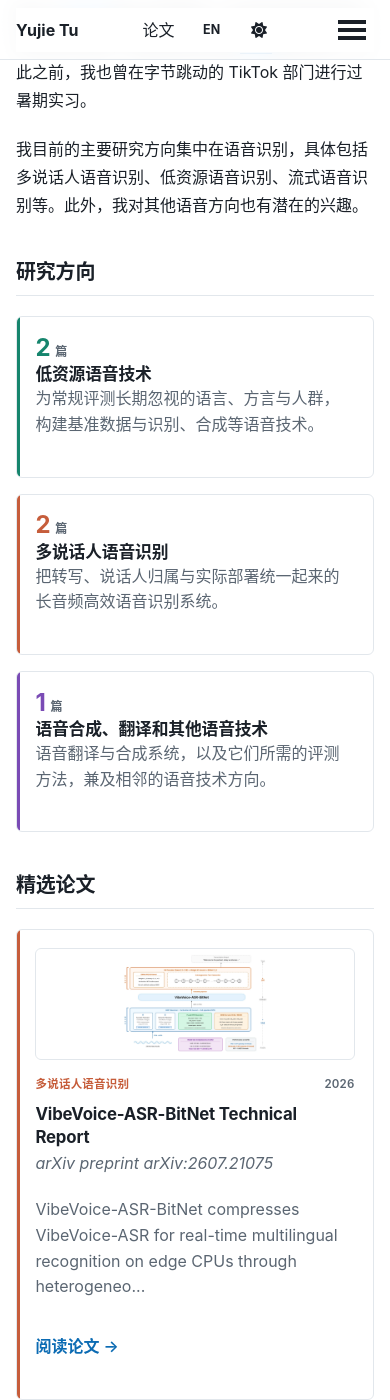
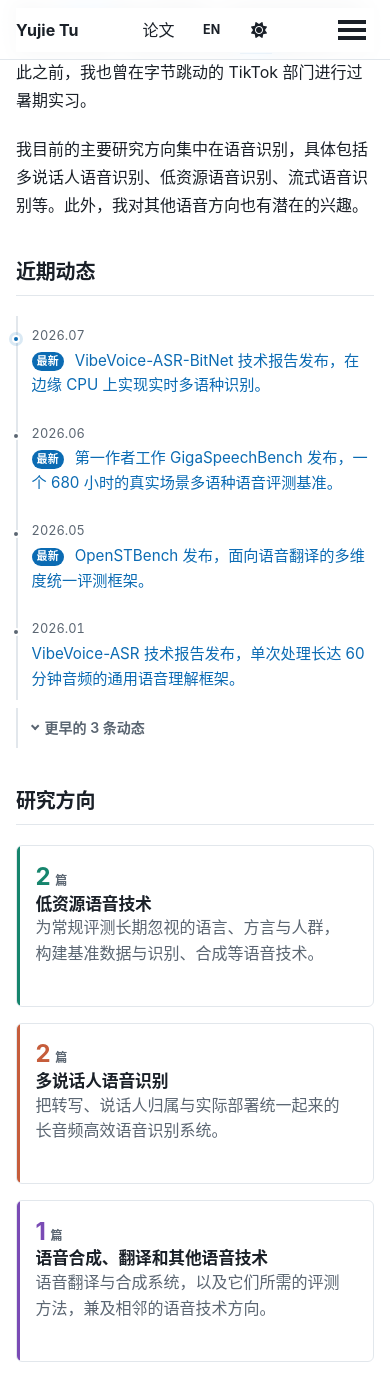
Before and after one commit to AlexTYJ/AlexTYJ.github.io, a Jekyll site: the page built from _pages/about.md, in a window 390 px wide and 1400 px high, scrolled down 508 px. Built offline with Jekyll 4.4.1, drawn with Linux system fonts in a browser that asks for light colours; a style sheet for code colours, icons or effects is not loaded.

Commit message:
Add news feed, figure lightbox, copy-citation and back-to-top
Four small additions, all of which degrade to nothing without JavaScript:

- A news feed on the homepage, driven by _data/news.yml. Four entries are
  always visible and the rest fold away behind a <details>, so the list stays
  short without needing a script to expand it. Entries from the last 90 days
  get a NEW badge, computed from site.time at build.
- Publication figures on the paper pages open in a <dialog> lightbox. The
  card and list variants are links to the paper and keep that behaviour.
- A copy-citation button next to each citation. The text rides in a data
  attribute so what lands on the clipboard is the plain citation without the
  markup. Rendered hidden and revealed only where the clipboard API exists.
- A back-to-top button, appearing after 600px of scroll.

```diff
--- /dev/null
+++ b/_data/news.yml
@@ -0,0 +1,38 @@
+# Homepage "news" feed, newest first. Rendered by _includes/widgets/news.html.
+#
+# Each entry needs a `date` (used for ordering and for the NEW badge) plus `zh`
+# and `en` text. `url` is optional; when present the whole line becomes a link.
+# Keep the text to one line — this is a feed, not a blog.
+
+- date: 2026-07-23
+  zh: "VibeVoice-ASR-BitNet 技术报告发布，在边缘 CPU 上实现实时多语种识别。"
+  en: "VibeVoice-ASR-BitNet technical report is out — real-time multilingual recognition on edge CPUs."
+  url: /publication/2026-07-23-vibevoice-asr-bitnet
+
+- date: 2026-06-27
+  zh: "第一作者工作 GigaSpeechBench 发布，一个 680 小时的真实场景多语种语音评测基准。"
+  en: "GigaSpeechBench is out — my first-author work, a 680-hour real-world multilingual speech benchmark."
+  url: /publication/2026-06-27-gigaspeechbench
+
+- date: 2026-05-29
+  zh: "OpenSTBench 发布，面向语音翻译的多维度统一评测框架。"
+  en: "OpenSTBench is out — a unified multidimensional evaluation framework for speech translation."
+  url: /publication/2026-05-29-openstbench
+
+- date: 2026-01-26
+  zh: "VibeVoice-ASR 技术报告发布，单次处理长达 60 分钟音频的通用语音理解框架。"
+  en: "VibeVoice-ASR technical report is out — single-pass speech understanding for up to 60 minutes of audio."
+  url: /publication/2026-01-26-vibevoice-asr
+
+- date: 2026-01-20
+  zh: "Habibi 发布，首个开源的统一多方言阿拉伯语语音合成框架。"
+  en: "Habibi is out — the first open-source unified-dialectal Arabic speech synthesis framework."
+  url: /publication/2026-01-20-habibi-tts
+
+- date: 2025-10-01
+  zh: "加入微软亚洲研究院（MSRA）通用人工智能研究组实习。"
+  en: "Started an internship with the General Artificial Intelligence group at Microsoft Research Asia."
+
+- date: 2025-06-01
+  zh: "在字节跳动 TikTok 部门进行暑期实习。"
+  en: "Summer internship on TikTok at ByteDance."
--- a/_includes/archive-single.html
+++ b/_includes/archive-single.html
@@ -90,5 +90,7 @@
       <p><a href="{{ post.bibtexurl }}">{% include t.html key="download_bibtex_label" %}</a></p>
     {% endif %}
 
+    {% if post.citation %}{% include copy-citation.html citation=post.citation %}{% endif %}
+
   </article>
 </div>
--- /dev/null
+++ b/_includes/back-to-top.html
@@ -0,0 +1,8 @@
+{% comment %}
+  Scroll-to-top button. Starts invisible and is only revealed by
+  assets/js/site-extras.js once the page is scrolled, so with JavaScript off it
+  simply never appears.
+{% endcomment %}
+<button class="back-to-top" type="button" aria-label="Back to top" title="Back to top">
+  <i class="fa-solid fa-arrow-up" aria-hidden="true"></i>
+</button>
--- a/_includes/scripts.html
+++ b/_includes/scripts.html
@@ -1,4 +1,5 @@
 <script type="module" src="{{ base_path }}/assets/js/main.min.js"></script>
+<script src="{{ base_path }}/assets/js/site-extras.js" defer></script>
 
 <script>
   /* The greedy nav measures its links once on load to decide what to fold into
--- /dev/null
+++ b/_includes/widgets/news-item.html
@@ -0,0 +1,27 @@
+{% comment %}
+  One row of the news feed. Split out of news.html so the visible entries and
+  the ones inside <details> stay in sync.
+
+    include.item           entry from _data/news.yml
+    include.now_epoch      build time as a unix timestamp
+    include.recent_window  seconds within which an entry counts as new
+{% endcomment %}
+{% include base_path %}
+{% assign item = include.item %}
+{% assign item_epoch = item.date | date: "%s" | plus: 0 %}
+{% assign age = include.now_epoch | minus: item_epoch %}
+<li class="news-item">
+  <time class="news-item__date" datetime="{{ item.date | date: '%Y-%m-%d' }}">
+    <span class="i18n-zh">{{ item.date | date: "%Y.%m" }}</span><span class="i18n-en">{{ item.date | date: "%b %Y" }}</span>
+  </time>
+  <div class="news-item__body">
+    {% if age < include.recent_window %}
+      <span class="news-item__badge"><span class="i18n-zh">最新</span><span class="i18n-en">New</span></span>
+    {% endif %}
+    {% if item.url %}
+      <a href="{% if item.url contains '://' %}{{ item.url }}{% else %}{{ base_path }}{{ item.url }}{% endif %}"><span class="i18n-zh">{{ item.zh }}</span><span class="i18n-en">{{ item.en }}</span></a>
+    {% else %}
+      <span class="i18n-zh">{{ item.zh }}</span><span class="i18n-en">{{ item.en }}</span>
+    {% endif %}
+  </div>
+</li>
--- /dev/null
+++ b/_includes/widgets/news.html
@@ -0,0 +1,37 @@
+{% include base_path %}
+{% comment %}
+  News feed from _data/news.yml, newest first.
+
+  The first few entries are always visible; the rest go inside a <details> so
+  the list stays short without needing JavaScript to expand it. `site.time` is
+  the build time, which is when GitHub Pages last rebuilt — close enough to
+  "now" for deciding which entries are recent enough to flag.
+{% endcomment %}
+{% assign news = site.data.news | sort: "date" | reverse %}
+{% assign visible_count = 4 %}
+{% assign now_epoch = site.time | date: "%s" | plus: 0 %}
+{% assign recent_window = 7776000 %}{% comment %} 90 days {% endcomment %}
+
+{% if news.size > 0 %}
+<div class="news-feed">
+  <ol class="news-list">
+    {% for item in news limit: visible_count %}
+      {% include widgets/news-item.html item=item now_epoch=now_epoch recent_window=recent_window %}
+    {% endfor %}
+  </ol>
+
+  {% if news.size > visible_count %}
+    {% assign rest = news.size | minus: visible_count %}
+    <details class="news-more">
+      <summary>
+        <span class="i18n-zh">更早的 {{ rest }} 条动态</span><span class="i18n-en">{{ rest }} earlier update{% if rest != 1 %}s{% endif %}</span>
+      </summary>
+      <ol class="news-list news-list--rest" start="{{ visible_count | plus: 1 }}">
+        {% for item in news offset: visible_count %}
+          {% include widgets/news-item.html item=item now_epoch=now_epoch recent_window=recent_window %}
+        {% endfor %}
+      </ol>
+    </details>
+  {% endif %}
+</div>
+{% endif %}
--- a/_layouts/default.html
+++ b/_layouts/default.html
@@ -25,6 +25,8 @@ layout: compress
       </footer>
     </div>
 
+    {% include back-to-top.html %}
+
     {% include scripts.html %}
 
   </body>
--- a/_layouts/single.html
+++ b/_layouts/single.html
@@ -82,6 +82,8 @@ layout: default
           <p style="font-size: smaller"><a href="{{ page.bibtexurl }}">{% include t.html key="download_bibtex_label" %}</a></p>
         {% endif %}
 
+        {% if page.citation %}{% include copy-citation.html citation=page.citation %}{% endif %}
+
         {% if page.link %}<div><a href="{{ page.link }}" class="btn">{% include t.html key="ext_link_label" %}</a></div>{% endif %}
       </section>
 
--- a/_pages/about.md
+++ b/_pages/about.md
@@ -27,6 +27,10 @@ I have been fortunate to work in several outstanding research groups. Since Marc
 My research centres on speech recognition — multi-speaker ASR, low-resource ASR, and streaming ASR in particular. I am also drawn to the wider speech field.
 
 </div>
+
+## <span class="i18n-zh">近期动态</span><span class="i18n-en">News</span>
+
+{% include widgets/news.html %}
 
 ## <span class="i18n-zh">研究方向</span><span class="i18n-en">Research areas</span>
 
--- /dev/null
+++ b/_sass/layout/_interactive.scss
@@ -0,0 +1,199 @@
+/* ==========================================================================
+   INTERACTIVE BITS
+
+   Styles for the three progressive enhancements in assets/js/site-extras.js:
+   the figure lightbox, the copy-citation button, and the back-to-top button.
+   All three start out invisible or inert and are switched on by that script,
+   so nothing here shows up when JavaScript is unavailable.
+   ========================================================================== */
+
+/* --------------------------------------------------------------------------
+   Figure lightbox
+   -------------------------------------------------------------------------- */
+
+.pub-figure--zoomable {
+  cursor: zoom-in;
+}
+
+.figure-lightbox {
+  max-width: 94vw;
+  max-height: 94vh;
+  padding: 0;
+  border: 0;
+  border-radius: $border-radius;
+  /* Matches .pub-figure: academic figures are drawn on white. */
+  background: #fff;
+  box-shadow: 0 12px 40px rgba(0, 0, 0, 0.35);
+  overflow: visible;
+
+  &::backdrop {
+    background: rgba(0, 0, 0, 0.72);
+  }
+}
+
+.figure-lightbox__img {
+  display: block;
+  max-width: 94vw;
+  /* Room for the close button and the dialog padding. */
+  max-height: 88vh;
+  margin: 0;
+  padding: 0.75rem;
+  border-radius: 0;
+  box-shadow: none;
+  object-fit: contain;
+}
+
+.figure-lightbox__close {
+  position: absolute;
+  top: -0.9rem;
+  right: -0.9rem;
+  width: 2rem;
+  height: 2rem;
+  padding: 0;
+  border: 0;
+  border-radius: 50%;
+  background: var(--global-text-color);
+  color: var(--global-bg-color);
+  font-size: 1.2rem;
+  line-height: 1;
+  cursor: pointer;
+
+  &:hover {
+    background: var(--global-link-color);
+    color: #fff;
+  }
+}
+
+/* --------------------------------------------------------------------------
+   Copy citation
+   -------------------------------------------------------------------------- */
+
+.copy-cite {
+  display: inline-flex;
+  align-items: center;
+  gap: 0.35rem;
+
+  /* `display` above outranks the user-agent rule for [hidden], so the hidden
+     state has to be restated here or the button shows up without JavaScript. */
+  &[hidden] {
+    display: none;
+  }
+  margin: -0.4rem 0 1.1rem;
+  padding: 0.25rem 0.65rem;
+  border: 1px solid var(--global-border-color);
+  border-radius: 999px;
+  background: transparent;
+  color: var(--global-text-color-light);
+  font-family: $sans-serif;
+  font-size: 0.72rem;
+  line-height: 1.6;
+  cursor: pointer;
+  transition: color 0.15s ease-in-out, border-color 0.15s ease-in-out;
+
+  &:hover {
+    border-color: var(--global-link-color);
+    color: var(--global-link-color);
+  }
+
+  /* The "done" pair is swapped in for the "idle" pair on success. */
+  .copy-cite__icon--done,
+  .copy-cite__label--done {
+    display: none;
+  }
+
+  &.copy-cite--done {
+    border-color: var(--global-link-color);
+    color: var(--global-link-color);
+
+    .copy-cite__icon--idle,
+    .copy-cite__label--idle {
+      display: none;
+    }
+
+    .copy-cite__icon--done,
+    .copy-cite__label--done {
+      display: inline-block;
+    }
+  }
+
+  /* A rejected clipboard write is rare enough not to warrant its own wording;
+     the shake is only there so the click does not look ignored. */
+  &.copy-cite--failed {
+    animation: copy-cite-shake 0.3s ease-in-out;
+  }
+}
+
+@keyframes copy-cite-shake {
+  0%,
+  100% {
+    transform: translateX(0);
+  }
+  25% {
+    transform: translateX(-3px);
+  }
+  75% {
+    transform: translateX(3px);
+  }
+}
+
+/* --------------------------------------------------------------------------
+   Back to top
+   -------------------------------------------------------------------------- */
+
+.back-to-top {
+  position: fixed;
+  right: 1.25rem;
+  bottom: 1.25rem;
+  z-index: 20;
+  display: flex;
+  align-items: center;
+  justify-content: center;
+  width: 2.6rem;
+  height: 2.6rem;
+  padding: 0;
+  border: 1px solid var(--global-border-color);
+  border-radius: 50%;
+  background: var(--global-bg-color);
+  color: var(--global-text-color-light);
+  font-size: 0.9rem;
+  cursor: pointer;
+  box-shadow: 0 2px 10px rgba(0, 0, 0, 0.14);
+
+  /* Hidden until the script says otherwise, and hidden for good without it. */
+  opacity: 0;
+  visibility: hidden;
+  transform: translateY(0.5rem);
+  transition: opacity 0.2s ease-in-out, transform 0.2s ease-in-out,
+    visibility 0.2s ease-in-out, color 0.15s ease-in-out,
+    border-color 0.15s ease-in-out;
+
+  &:hover {
+    border-color: var(--global-link-color);
+    color: var(--global-link-color);
+  }
+}
+
+.back-to-top--visible {
+  opacity: 1;
+  visibility: visible;
+  transform: translateY(0);
+}
+
+@media (max-width: 640px) {
+  .back-to-top {
+    right: 0.85rem;
+    bottom: 0.85rem;
+    width: 2.3rem;
+    height: 2.3rem;
+  }
+}
+
+@media (prefers-reduced-motion: reduce) {
+  .back-to-top {
+    transition: none;
+  }
+
+  .copy-cite--failed {
+    animation: none;
+  }
+}
--- /dev/null
+++ b/_sass/layout/_news.scss
@@ -0,0 +1,138 @@
+/* ==========================================================================
+   NEWS FEED
+
+   Homepage updates from _data/news.yml. A rail runs down the left with a dot
+   per entry; the date sits in its own column so the text lines up regardless
+   of how wide the dates render (they differ between zh and en).
+   ========================================================================== */
+
+.news-feed {
+  margin: 1.25rem 0 0.5rem;
+}
+
+.news-list {
+  list-style: none;
+  margin: 0;
+  padding: 0 0 0 0.85rem;
+  /* The rail. Sits under the dots, which cover it with the page background. */
+  border-left: 2px solid var(--global-border-color);
+}
+
+.news-item {
+  display: grid;
+  grid-template-columns: 4.5rem minmax(0, 1fr);
+  gap: 0.1rem 0.9rem;
+  position: relative;
+  padding: 0.55rem 0;
+  line-height: 1.6;
+
+  /* Dot on the rail. */
+  &::before {
+    content: "";
+    position: absolute;
+    top: 1.15rem;
+    left: -1.2rem;
+    width: 0.5rem;
+    height: 0.5rem;
+    border: 2px solid var(--global-bg-color);
+    border-radius: 50%;
+    background: var(--global-text-color-light);
+  }
+
+  /* The most recent entry is the one people came back for. Scoped to the
+     visible list: inside the fold, first-child is just an older entry. */
+  .news-list:not(.news-list--rest) > &:first-child::before {
+    background: var(--global-link-color);
+    box-shadow: 0 0 0 3px rgba(11, 107, 179, 0.15);
+  }
+}
+
+.news-item__date {
+  padding-top: 0.05rem;
+  color: var(--global-text-color-light);
+  font-size: 0.85em;
+  font-variant-numeric: tabular-nums;
+  white-space: nowrap;
+}
+
+.news-item__body {
+  font-size: 0.95em;
+
+  a {
+    text-decoration: none;
+
+    &:hover {
+      text-decoration: underline;
+      text-underline-offset: 0.18em;
+    }
+  }
+}
+
+.news-item__badge {
+  display: inline-block;
+  margin-right: 0.4rem;
+  padding: 0.05em 0.45em;
+  border-radius: 999px;
+  background: var(--global-link-color);
+  color: #fff;
+  font-size: 0.72em;
+  font-weight: 700;
+  letter-spacing: 0.03em;
+  text-transform: uppercase;
+  vertical-align: 0.08em;
+}
+
+/* Older entries, folded away behind a <details> so this needs no JavaScript. */
+.news-more {
+  summary {
+    display: inline-flex;
+    align-items: center;
+    gap: 0.4rem;
+    padding: 0.5rem 0 0.5rem 0.85rem;
+    /* Carries the rail across the toggle so it reads as one timeline. */
+    border-left: 2px solid var(--global-border-color);
+    color: var(--global-text-color-light);
+    font-size: 0.88em;
+    font-weight: 600;
+    cursor: pointer;
+    list-style: none;
+
+    &::-webkit-details-marker {
+      display: none;
+    }
+
+    /* Chevron, rotated when open. */
+    &::before {
+      content: "";
+      width: 0.4rem;
+      height: 0.4rem;
+      border-right: 2px solid currentColor;
+      border-bottom: 2px solid currentColor;
+      transform: rotate(45deg) translate(-0.1em, -0.1em);
+      transition: transform 0.18s ease-in-out;
+    }
+
+    &:hover {
+      color: var(--global-link-color);
+    }
+  }
+
+  &[open] summary::before {
+    transform: rotate(-135deg) translate(-0.05em, -0.05em);
+  }
+}
+
+.news-list--rest {
+  padding-top: 0;
+}
+
+@media (max-width: 640px) {
+  .news-item {
+    grid-template-columns: minmax(0, 1fr);
+    gap: 0.15rem;
+  }
+
+  .news-item__date {
+    font-size: 0.8em;
+  }
+}
--- a/assets/css/main.scss
+++ b/assets/css/main.scss
@@ -43,6 +43,8 @@
 
     "layout/custom",
     "layout/widgets",
+    "layout/news",
     "layout/publication-figure",
+    "layout/interactive",
     "layout/i18n"
 ;
--- /dev/null
+++ b/assets/js/site-extras.js
@@ -0,0 +1,145 @@
+/*
+ * Progressive enhancements that are additive: everything here is optional, and
+ * the page is fully usable with this file blocked or failed.
+ *
+ *   1. Lightbox for publication figures — the figures carry fine print
+ *      (axis labels, kernel names) that is unreadable at the inline size.
+ *   2. Copy-citation buttons.
+ *   3. Back-to-top button.
+ *
+ * Loaded as a plain script (not a module) at the end of <body>.
+ */
+(function () {
+  "use strict";
+
+  /* ----------------------------------------------------------------------
+     1. Figure lightbox
+     --------------------------------------------------------------------- */
+
+  function initLightbox() {
+    /* Only the publication-page variant. The card and list variants are
+       wrapped in links to the paper, where a click should navigate. */
+    var figures = document.querySelectorAll(".pub-figure--page img");
+    if (!figures.length || typeof HTMLDialogElement === "undefined") return;
+
+    var dialog = document.createElement("dialog");
+    dialog.className = "figure-lightbox";
+    dialog.innerHTML =
+      '<button class="figure-lightbox__close" type="button" aria-label="Close">&times;</button>' +
+      '<img class="figure-lightbox__img" alt="">';
+    document.body.appendChild(dialog);
+
+    var img = dialog.querySelector(".figure-lightbox__img");
+
+    dialog.querySelector(".figure-lightbox__close").addEventListener("click", function () {
+      dialog.close();
+    });
+
+    /* Clicking the backdrop closes. The <img> sits inside, so only treat
+       clicks that land on the dialog box itself as backdrop clicks. */
+    dialog.addEventListener("click", function (event) {
+      if (event.target === dialog) dialog.close();
+    });
+
+    Array.prototype.forEach.call(figures, function (figure) {
+      figure.closest(".pub-figure").classList.add("pub-figure--zoomable");
+
+      /* The figure is a plain <img> in the markup, so it has to be made
+         focusable here rather than in the template — where it would advertise
+         an interaction that only exists once this script has run. */
+      figure.setAttribute("role", "button");
+      figure.setAttribute("tabindex", "0");
+
+      function open() {
+        img.src = figure.currentSrc || figure.src;
+        img.alt = figure.alt;
+        dialog.showModal();
+      }
+
+      figure.addEventListener("click", open);
+      figure.addEventListener("keydown", function (event) {
+        if (event.key !== "Enter" && event.key !== " ") return;
+        event.preventDefault();
+        open();
+      });
+    });
+  }
+
+  /* ----------------------------------------------------------------------
+     2. Copy citation
+     --------------------------------------------------------------------- */
+
+  function initCopyButtons() {
+    var buttons = document.querySelectorAll(".copy-cite");
+    /* Secure-context only, so this is absent on plain http. The buttons ship
+       hidden and stay that way, rather than appearing and then doing nothing. */
+    if (!buttons.length || !navigator.clipboard) return;
+
+    Array.prototype.forEach.call(buttons, function (button) {
+      button.hidden = false;
+
+      button.addEventListener("click", function () {
+        navigator.clipboard.writeText(button.getAttribute("data-citation") || "").then(
+          function () {
+            flash(button, "copy-cite--done");
+          },
+          function () {
+            flash(button, "copy-cite--failed");
+          }
+        );
+      });
+    });
+  }
+
+  function flash(button, className) {
+    button.classList.add(className);
+    window.setTimeout(function () {
+      button.classList.remove(className);
+    }, 1800);
+  }
+
+  /* ----------------------------------------------------------------------
+     3. Back to top
+     --------------------------------------------------------------------- */
+
+  function initBackToTop() {
+    var button = document.querySelector(".back-to-top");
+    if (!button) return;
+
+    var THRESHOLD = 600;
+    var ticking = false;
+
+    function update() {
+      button.classList.toggle("back-to-top--visible", window.scrollY > THRESHOLD);
+      ticking = false;
+    }
+
+    window.addEventListener(
+      "scroll",
+      function () {
+        if (ticking) return;
+        ticking = true;
+        window.requestAnimationFrame(update);
+      },
+      { passive: true }
+    );
+
+    button.addEventListener("click", function () {
+      window.scrollTo({ top: 0, behavior: "smooth" });
+    });
+
+    update();
+  }
+
+  function init() {
+    initLightbox();
+    initCopyButtons();
+    initBackToTop();
+  }
+
+  if (document.readyState === "loading") {
+    document.addEventListener("DOMContentLoaded", init);
+  } else {
+    init();
+  }
+})();
```
Also changed, not shown: _includes/copy-citation.html (added, +20 -0 lines).
